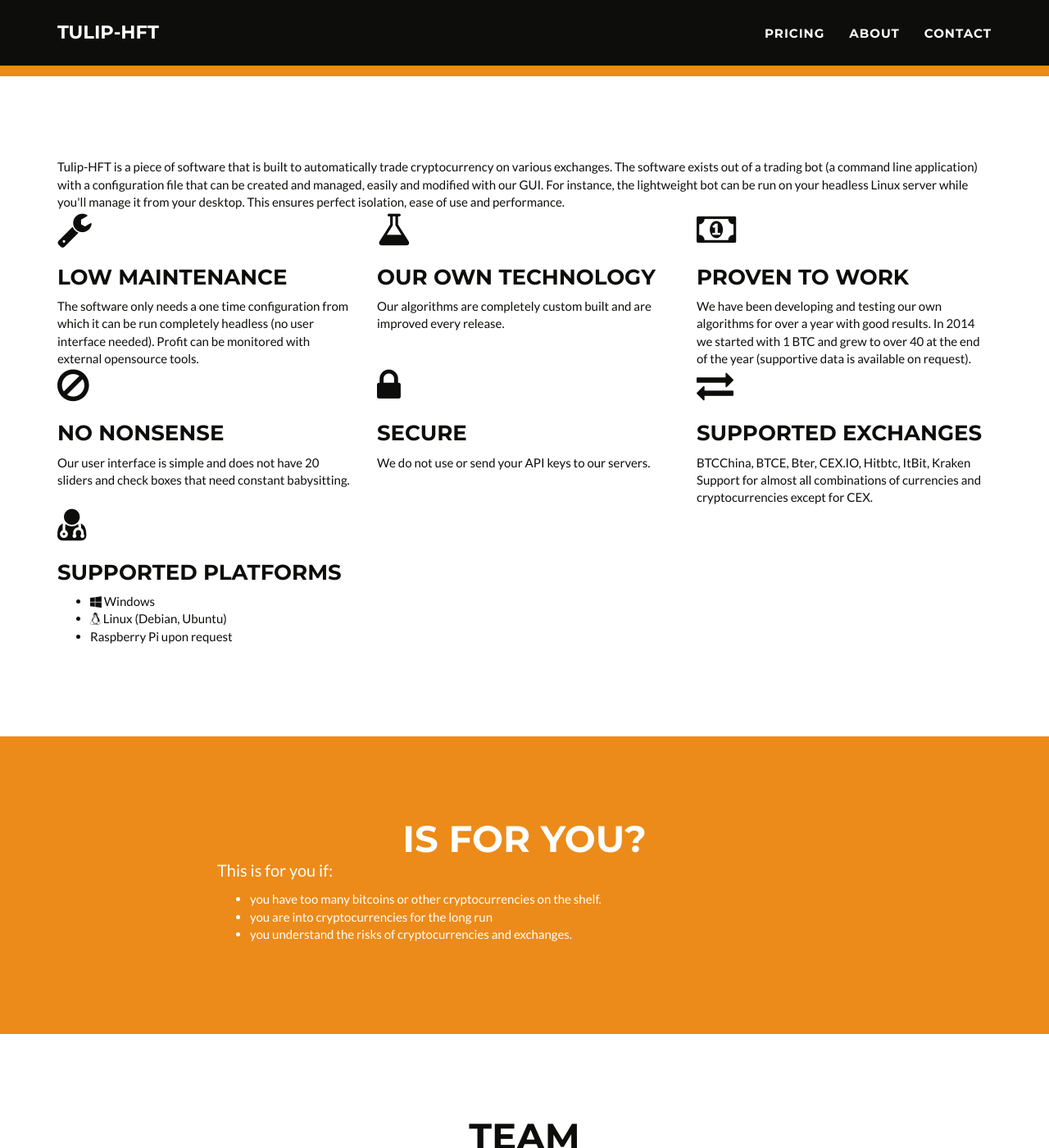
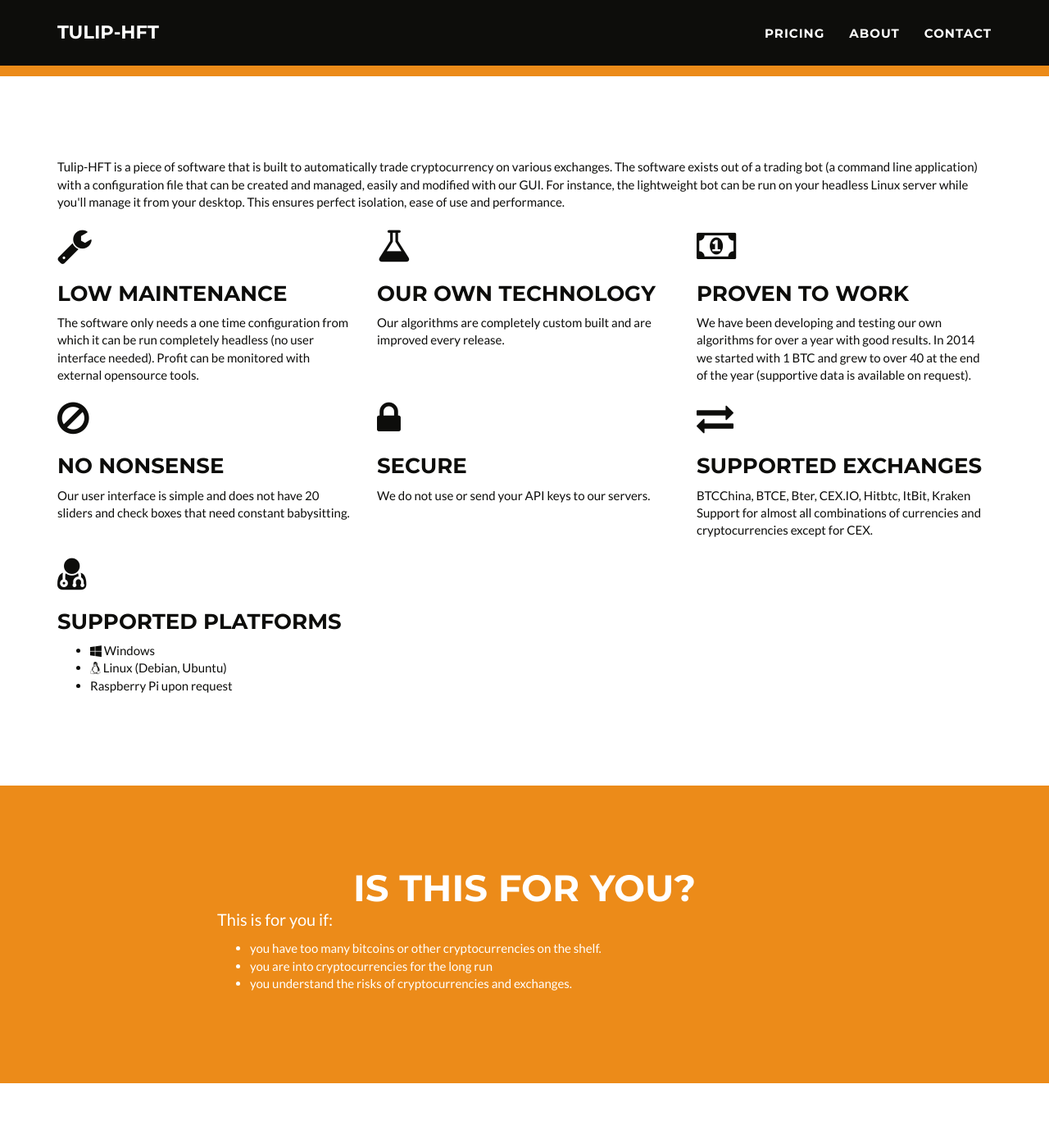
Before and after one commit to Tulip-HFT/Tulip-HFT.github.io, a Jekyll site: the page built from index.html, in a window 1280 px wide and 1400 px high, scrolled down 514 px. Shown: the whole window at 82% size. Built offline with Jekyll 4.4.1, drawn with Linux system fonts in a browser that asks for light colours; some of the changed text lies outside the part shown.

Commit message:
updated layout, fixed ids and words..

```diff
--- a/_config.yml
+++ b/_config.yml
@@ -14,7 +14,7 @@ color:
 #Footer settings
 footer:
   copyright: Tulip-HFT
-  location: Netherlands
+  location: The Netherlands
   social: '@TulipHFT'
   credits: Credits
 # Social networks usernames (many more available: google-plus, flickr, dribbble, pinterest, instagram, tumblr, linkedin, etc.)
--- a/_includes/css/main.css
+++ b/_includes/css/main.css
@@ -3,6 +3,9 @@
  * Code licensed under the Apache License v2.0.
  * For details, see http://www.apache.org/licenses/LICENSE-2.0.
  */
+.itembox {
+  margin-top: 20px;
+}
 
 body {
     overflow-x: hidden;
--- a/_includes/product.html
+++ b/_includes/product.html
@@ -6,7 +6,7 @@
                 </div>
             </div>
             <div class="row">
-	      <div class="col-sm-4 portfolio-item">
+	      <div class="col-sm-4 itembox">
 		<div class="caption">
 		  <div class="caption-content">
 		    <i class="fa fa-wrench fa-3x"></i>
@@ -15,7 +15,7 @@
                    </div>
 		</div>
                </div>
-               <div class="col-sm-4 portfolio-item">
+               <div class="col-sm-4 itembox">
 		<div class="caption">
                     <div class="caption-content">
 			<i class="fa fa-flask fa-3x"></i>
@@ -24,7 +24,7 @@
 		    </div>
 		  </div>
 		</div>
-		<div class="col-sm-4 portfolio-item">
+		<div class="col-sm-4 itembox">
 		    <div class="caption">
 		      <div class="caption-content">
 			  <i class="fa fa-money fa-3x"></i>
@@ -33,7 +33,7 @@
 		      </div>
 		    </div>
 		</div>
-		<div class="col-sm-4 portfolio-item">
+		<div class="col-sm-4 itembox">
 		    <div class="caption">
 		      <div class="caption-content">
 			  <i class="fa fa-ban fa-3x"></i>
@@ -42,7 +42,7 @@
 		      </div>
 		    </div>
 		</div>
-		<div class="col-sm-4 portfolio-item">
+		<div class="col-sm-4 itembox">
 		    <div class="caption">
 		      <div class="caption-content">
 			  <i class="fa fa-lock fa-3x"></i>
@@ -51,7 +51,7 @@
 		      </div>
 		    </div>
 		</div>
-		<div class="col-sm-4 portfolio-item">
+		<div class="col-sm-4 itembox">
 		  <div class="caption">
 		    <div class="caption-content">
 			<i class="fa fa-exchange fa-3x"></i>
@@ -64,7 +64,7 @@
 		  </div>
 		</div>
 
-		<div class="col-sm-4 portfolio-item">
+		<div class="col-sm-4 itembox">
 		    <div class="caption">
 			<div class="caption-content">
 			    <i class="fa fa-user-md fa-3x"></i>
--- a/_includes/start.html
+++ b/_includes/start.html
@@ -1,4 +1,4 @@
-<section class="success" id="Product">
+<section class="success" id="start">
   <div class="container">
       <div class="row">
 	  <div class="col-lg-12">
--- a/_includes/target.html
+++ b/_includes/target.html
@@ -1,9 +1,9 @@
  <!-- About Section -->
-    <section  class="success"  id="about">
+    <section  class="success"  id="target">
         <div class="container">
             <div class="row">
                 <div class="col-lg-12 text-center">
-                    <h2>Is for you?</h2>
+                    <h2>Is this for you?</h2>
                 </div>
             </div>
             <div class="row">
```
